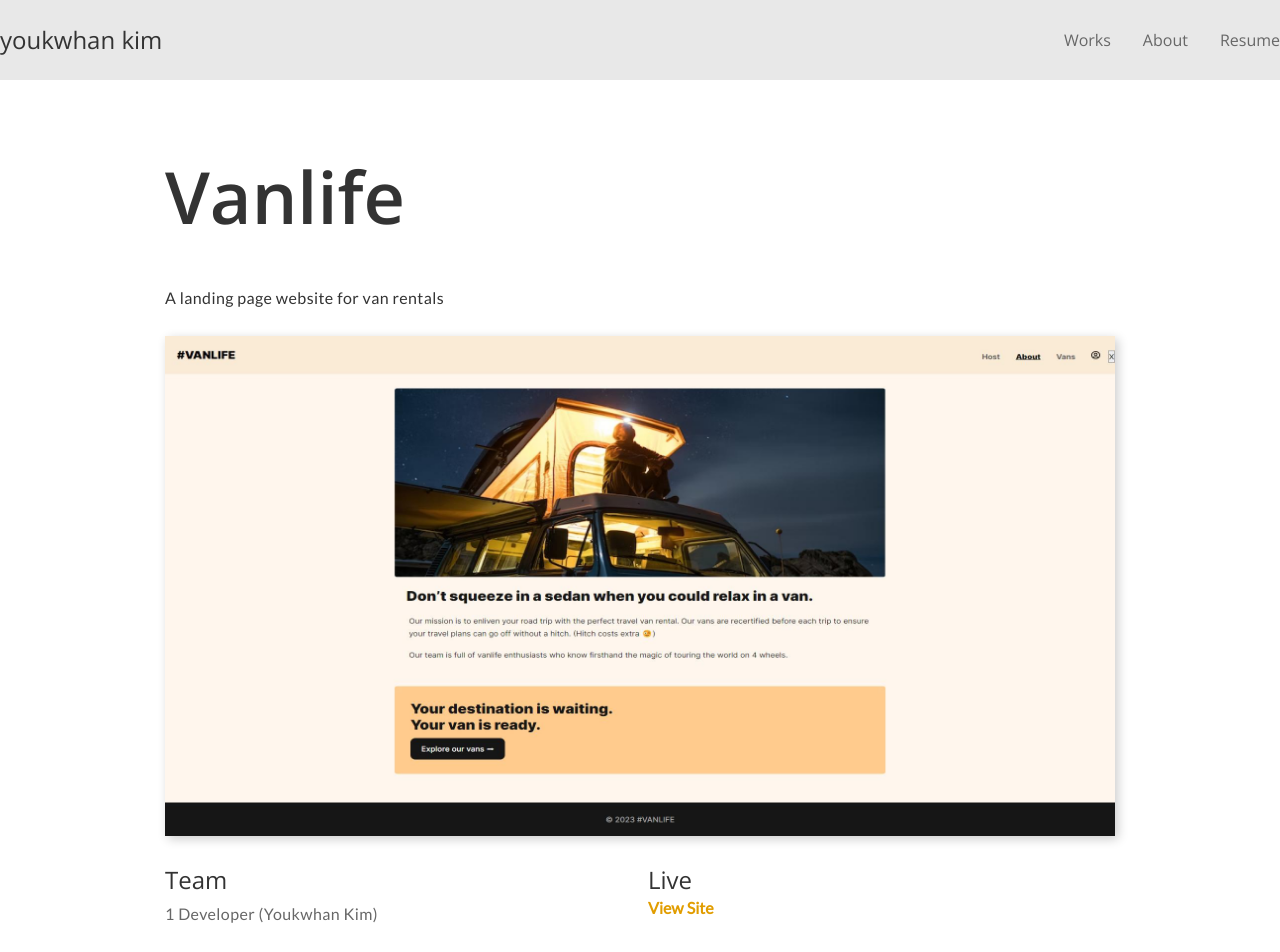
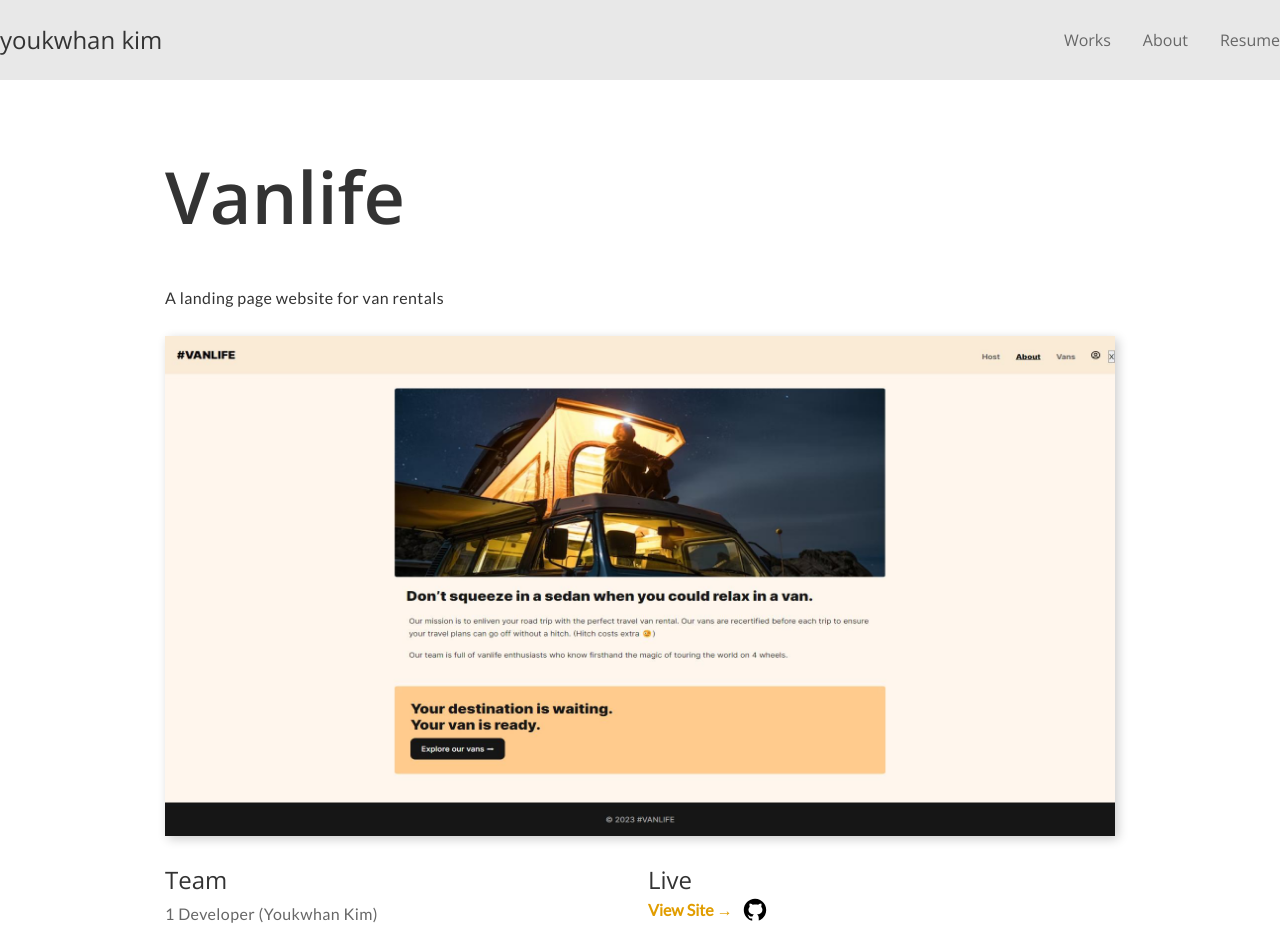
Before and after one commit to Youkwhan/portfoliov3, a React (Vite) app: page /projects/1 in a window 1280 px wide. Shown: the top 952 px of the page. Built offline with nearby package versions, Linux system fonts and the light colour scheme.

Commit message:
github links

```diff
--- a/src/index.css
+++ b/src/index.css
@@ -57,6 +57,7 @@ span {
 
 .link:hover {
   text-decoration: underline;
+  text-underline-offset: 3px;
 }
 
 .project01-accent {
--- a/src/scenes/footer/index.jsx
+++ b/src/scenes/footer/index.jsx
@@ -8,7 +8,8 @@ import { NavLink } from "react-router-dom";
 function Footer() {
   return (
     <section id="footer">
-      <div className="mx-auto flex max-w-[950px] items-center justify-between border-t-4 border-primary-300 py-14">
+      <div className="mx-auto  max-w-[950px]  border-t-4 border-primary-300 py-14 relative">
+        <div className="flex items-center justify-between">
           <NavLink
             className="text-2xl text-primary-200 "
             to="/"
@@ -31,6 +32,10 @@ function Footer() {
             </a>
           </div>
         </div>
+        <span className="absolute bottom-2 right-0 text-primary-100 text-sm">
+          © 2023 Youkwhan Kim. All rights reserved.
+        </span>
+      </div>
     </section>
   );
 }
--- a/src/scenes/projectItem/index.jsx
+++ b/src/scenes/projectItem/index.jsx
@@ -1,6 +1,7 @@
 import { NavLink, useParams } from "react-router-dom";
 import { getProjectData } from "../../shared/dataUtils";
 import { scrollToSection } from "../../shared/scrollUtils";
+import github from "../../assets/icons8/icons8-github.svg";
 
 function ProjectItem() {
   const { projectId } = useParams();
@@ -30,13 +31,18 @@ function ProjectItem() {
           </div>
           <div>
             <h3 className="text-2xl text-primary-200">Live</h3>
-            <a
-              href={projectData.live}
-              target="_blank"
-              className={`link project0${parsedProjectId}-accent`}
-            >
-              View Site
-            </a>
+            <div className="flex gap-2 items-center">
+              <a
+                href={projectData.live[0]}
+                target="_blank"
+                className={`link project0${parsedProjectId}-accent`}
+              >
+                View Site &rarr;
+              </a>
+              <a href={projectData.live[1]} target="_blank">
+                <img src={github} alt="github-link" className="w-7" />
+              </a>
+            </div>
           </div>
           <div>
             <h3 className="text-2xl text-primary-200">My Role</h3>
--- a/src/shared/dataUtils.jsx
+++ b/src/shared/dataUtils.jsx
@@ -9,7 +9,7 @@ const projectsData = {
     image: project01,
     team: "1 Developer (Youkwhan Kim)",
     role: "Coder, Researcher, Prototyper",
-    live: "https://boisterous-gumption-10ba88.netlify.app/",
+    live: ["https://boisterous-gumption-10ba88.netlify.app/","https://github.com/Youkwhan/vanlife"],
     stack:
       "JavaScript, CSS, React.js, react-router-v6, Firebase (FireStore), Mirage.js",
     overview:
@@ -175,7 +175,7 @@ const projectsData = {
     image: project02,
     team: "1 Developer (Youkwhan Kim)",
     role: "Designer, Prototyper, Coder",
-    live: "https://harmonious-begonia-821825.netlify.app/",
+    live: ["https://harmonious-begonia-821825.netlify.app/","https://github.com/Youkwhan/quizzical"],
     stack: "HTML, CSS, JavaScript, React.js, Figma",
     overview:
       "Quizzical is the ultimate online trivia quiz designed to test your knowledge across a variety of categories. With Quizzical, players can engage in a fun and challenging experience, answering 5 random questions at a time. These trivia questions are retrieved from the Open Trivia Database API, ensuring a diverse range of content for endless entertainment.",
@@ -368,7 +368,7 @@ const projectsData = {
     image: project03,
     team: "1 Developer (Youkwhan Kim)",
     role: "Designer, Prototyper, Coder",
-    live: "https://watchlist-bookmark.netlify.app/",
+    live: ["https://watchlist-bookmark.netlify.app/","https://github.com/Youkwhan/watchlist"],
     stack: "HTML, CSS, JavaScript, Figma, REST API",
     overview:
       "MovieVault is a versatile website designed for users to curate and manage their personalized watchlist, encompassing movies, TV shows, and more. The platform empowers users to add, track, and efficiently remove items from their watchlist as they engage with different titles. Utilizing the robust Open Movie Database (OMDb) API, MovieVault seamlessly fetches comprehensive movie data based on titles, names, and IDs. This integration provides users with a vast reservoir of information, enhancing their ability to explore and select desired content for their watchlist.",
```
Lines whose indentation alone changed are shown as unchanged.
